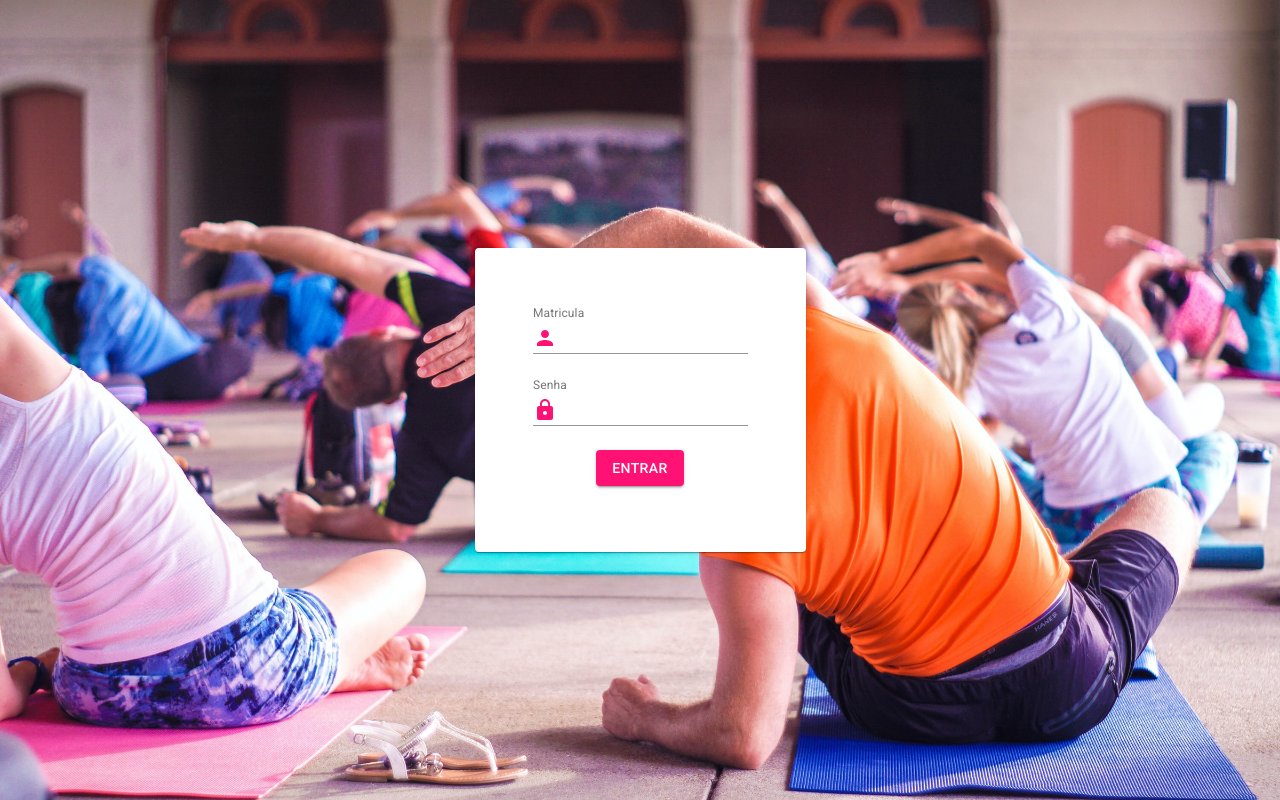
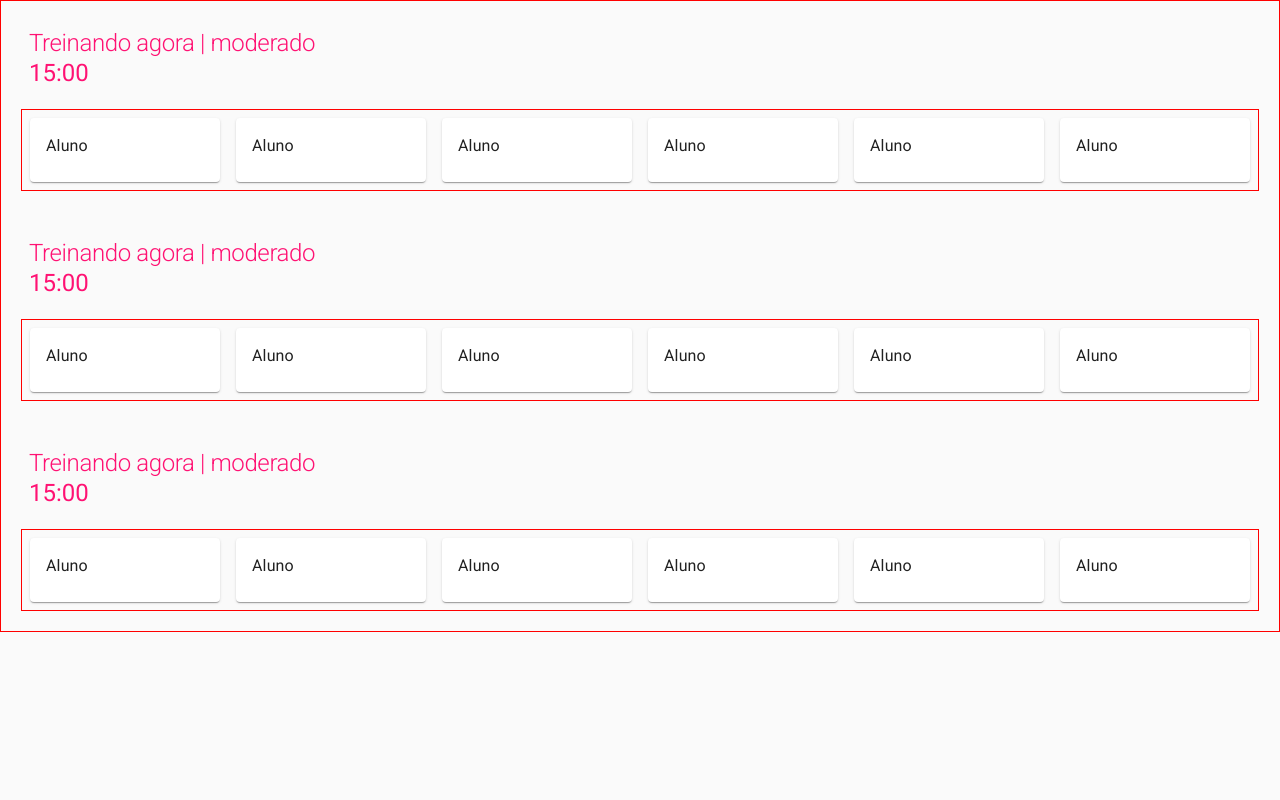
Before and after one commit to vgoes001/uniftc-gym-web, a React (Create React App) app: page /dashboard in a window 1280 px wide. Built offline with nearby package versions, Linux system fonts and the light colour scheme; sample sign-in values are in the browser's storage.

Commit message:
authenticated routes

```diff
--- a/package.json
+++ b/package.json
@@ -25,6 +25,7 @@
     "react-dom": "^16.14.0",
     "react-hook-form": "^6.9.5",
     "react-number-format": "^4.4.1",
+    "react-router-dom": "^5.2.0",
     "react-scripts": "3.4.3",
     "typescript": "~3.7.2",
     "yup": "^0.29.3"
@@ -51,6 +52,7 @@
     ]
   },
   "devDependencies": {
+    "@types/react-router-dom": "^5.1.6",
     "@types/yup": "^0.29.8",
     "eslint": "6.8.0",
     "eslint-config-prettier": "^6.13.0",
--- a/src/App.tsx
+++ b/src/App.tsx
@@ -1,12 +1,15 @@
 import React from 'react';
+import { BrowserRouter as Router } from 'react-router-dom';
 import SignIn from './pages/SignIn';
-import Dashboard from './pages/Dashboard';
 import { AuthProvider } from './hooks/AuthContext';
+import Routes from './routes';
 
 const App: React.FC = () => (
   <>
     <AuthProvider>
-      <SignIn />
+      <Router>
+        <Routes />
+      </Router>
     </AuthProvider>
   </>
 );
--- a/src/pages/SignIn.tsx
+++ b/src/pages/SignIn.tsx
@@ -11,6 +11,7 @@ import { useTheme } from '@material-ui/core/styles';
 import useMediaQuery from '@material-ui/core/useMediaQuery';
 import { useForm } from 'react-hook-form';
 import * as yup from 'yup';
+
 import { yupResolver } from '@hookform/resolvers/yup';
 import { Person, Lock } from '@material-ui/icons/';
 import NumberFormat from 'react-number-format';
@@ -53,13 +54,7 @@ const SignIn: React.FC = () => {
       onSubmit={handleSubmit(data => {
         signIn({ enrollment: data.enrollment, password: data.password }).then(
           response => {
-            if (response) {
-              setAlert({
-                open: true,
-                message: 'Login efetuado com sucesso!',
-                backgroundColor: '#4BB543',
-              });
-            } else {
+            if (!response) {
               setAlert({
                 open: true,
                 message: 'Falha na autenticação, tente novamente!',
--- /dev/null
+++ b/src/routes/Route.tsx
@@ -0,0 +1,35 @@
+import React from 'react';
+import {
+  RouteProps as ReactDOMRouteProps,
+  Route as ReactDOMRoute,
+  Redirect,
+} from 'react-router-dom';
+import { useAuth } from '../hooks/AuthContext';
+
+interface RouteProps extends ReactDOMRouteProps {
+  isPrivate?: boolean;
+  component: React.ComponentType;
+}
+
+const Route: React.FC<RouteProps> = ({
+  isPrivate = false,
+  component: Component,
+  ...rest
+}) => {
+  const { user } = useAuth();
+
+  return (
+    <ReactDOMRoute
+      {...rest}
+      render={() => {
+        return isPrivate === !!user ? (
+          <Component />
+        ) : (
+          <Redirect to={{ pathname: isPrivate ? '/' : '/dashboard' }} />
+        );
+      }}
+    />
+  );
+};
+
+export default Route;
--- /dev/null
+++ b/src/routes/index.tsx
@@ -0,0 +1,14 @@
+import React from 'react';
+import { Switch } from 'react-router-dom';
+import Route from './Route';
+import SignIn from '../pages/SignIn';
+import Dashboard from '../pages/Dashboard';
+
+const Routes: React.FC = () => (
+  <Switch>
+    <Route path="/" exact component={SignIn} />
+    <Route path="/dashboard" component={Dashboard} isPrivate />
+  </Switch>
+);
+
+export default Routes;
```
Also changed, not shown: .eslintrc.json, 1 other file (tests, documents, lock files or other folders).
